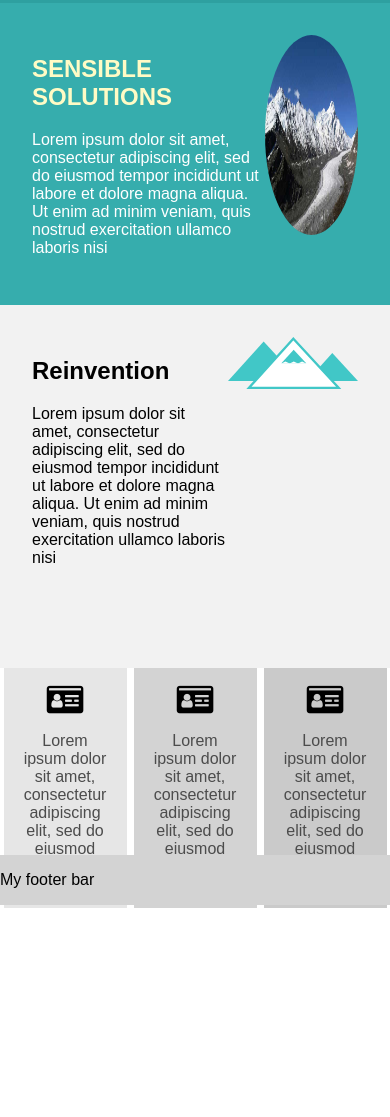
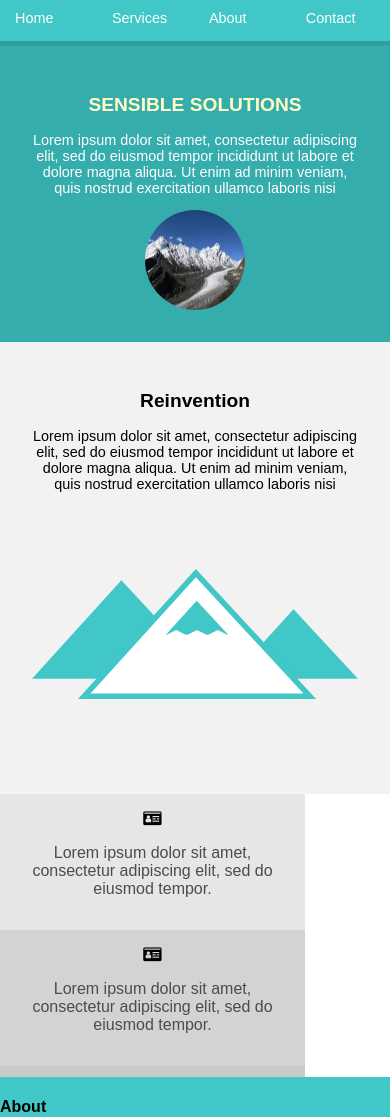
Before and after one commit to olilchev/layoutsCSSGrid, a website: page index.html in a window 390 px wide. Shown: the part 53-1170 px from the top of the page. Before the commit the page ends 961 px from the top, so only its background shows below. Drawn offline with Linux system fonts and the light colour scheme.

Commit message:
finishing

```diff
--- a/css/main.css
+++ b/css/main.css
@@ -74,31 +74,35 @@ img {
 .main {
     grid-area: right;
     grid-template-rows: 51px fit-content(30%) 40% auto;
-    /* grid-template-columns: 800px; */
     display: grid;
     grid-template-areas:
         "head"
         "hero"
         "invention"
         "features"
+
 }
 
 footer {
+    display: grid;
     grid-area: footer;
     background: lightgray;
+    /* grid-template-columns: (2,auto);
+    grid-template-rows: (2,auto) */
 }
+
+/* #features {
+    grid-template-columns: repeat(2, auto);
+
+
+
+} */
 
 #features {
     display: grid;
-    grid-template-columns: repeat(3, auto);
-    text-align: center;
-    justify-items: center;
-
-}
-
-#features i {
-    font-size: 2em;
-
+    grid-template-columns: repeat(2, auto);
+    text-align:center;
+    grid-area: features;
 }
 
 ul#features {
@@ -155,4 +159,87 @@ section#info {
             "footer";
 
     }
+    .main {
+        grid-template-areas:
+            "head"
+            "hero"
+            "features"
+            "invention"
+    }
+    #features {
+        grid-template-columns: repeat(2, auto);
+        grid-template-rows: repeat(3,auto);
+    }
 }
+
+@media screen and (max-width: 40em) {
+
+    .main {
+        grid-template-rows: auto fit-content(30%) 40% auto;
+    }
+
+    header {
+        grid-template-columns: auto;
+        grid-template-rows: repeat(2, auto);
+    }
+
+    #logo {
+        margin-left: 0;
+    }
+
+    nav ul {
+        float:none;
+        padding:0;margin:0;
+        width:100%;
+    }
+    nav ul li a {
+        width: calc(25% - 35px);
+        display: inline-block;
+        font-size: .9em;
+    }
+
+    section#hero, section#info {
+        grid-template-columns: auto;
+        text-align: center;
+    }
+
+    .main {
+        grid-template-areas:
+            "head"
+            "hero"
+            "invention"
+            "features"
+    }
+
+    h1, h2 {
+        font-size: 1.2em;
+    }
+
+    #mountain {
+        width: 100px;
+        height: 100px;
+    }
+
+    #content p, #content2 p {
+        font-size:.9em;
+    }
+
+    #features {
+        grid-template-columns: repeat(2, auto);
+        grid-template-rows: repeat(4, auto);
+    }
+
+    ul#features li:nth-child(2), ul#features li:nth-child(1) {
+        grid-column: 1 / span 2;
+    }
+
+    footer {
+        background-color: #41C7C7;
+    }
+
+    footer p {
+        color: #fff;
+        text-align:center;
+    }
+
+}
--- a/index.html
+++ b/index.html
@@ -56,8 +56,10 @@
 
     </ul>
 </div>
-<footer>
-    <p>My footer bar</p>
+<footer class="footer">
+    <h4>About</h4>
+    <p>Lorem ipsum dolor sit amet, consectetur adipiscing elit, sed do eiusmod tempor</p>
+
 </footer>
 </body>
 </html>
```
